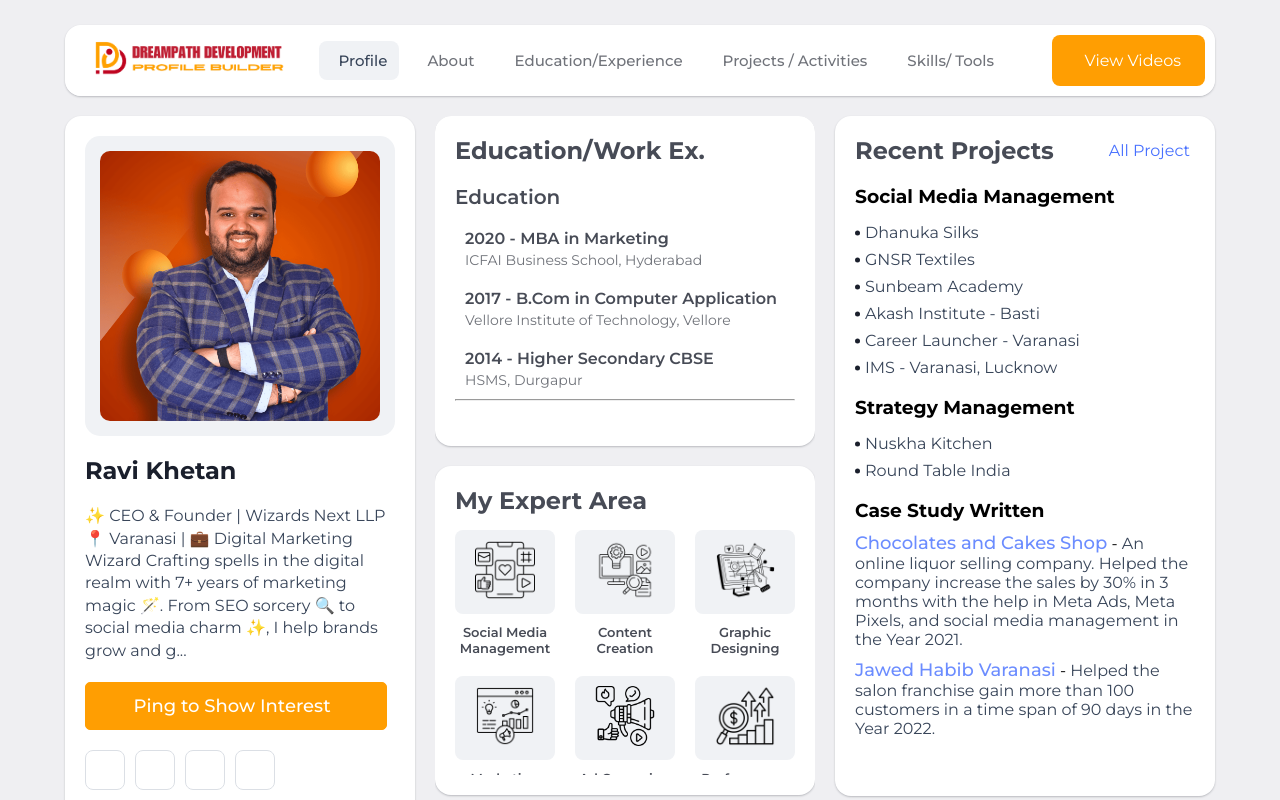
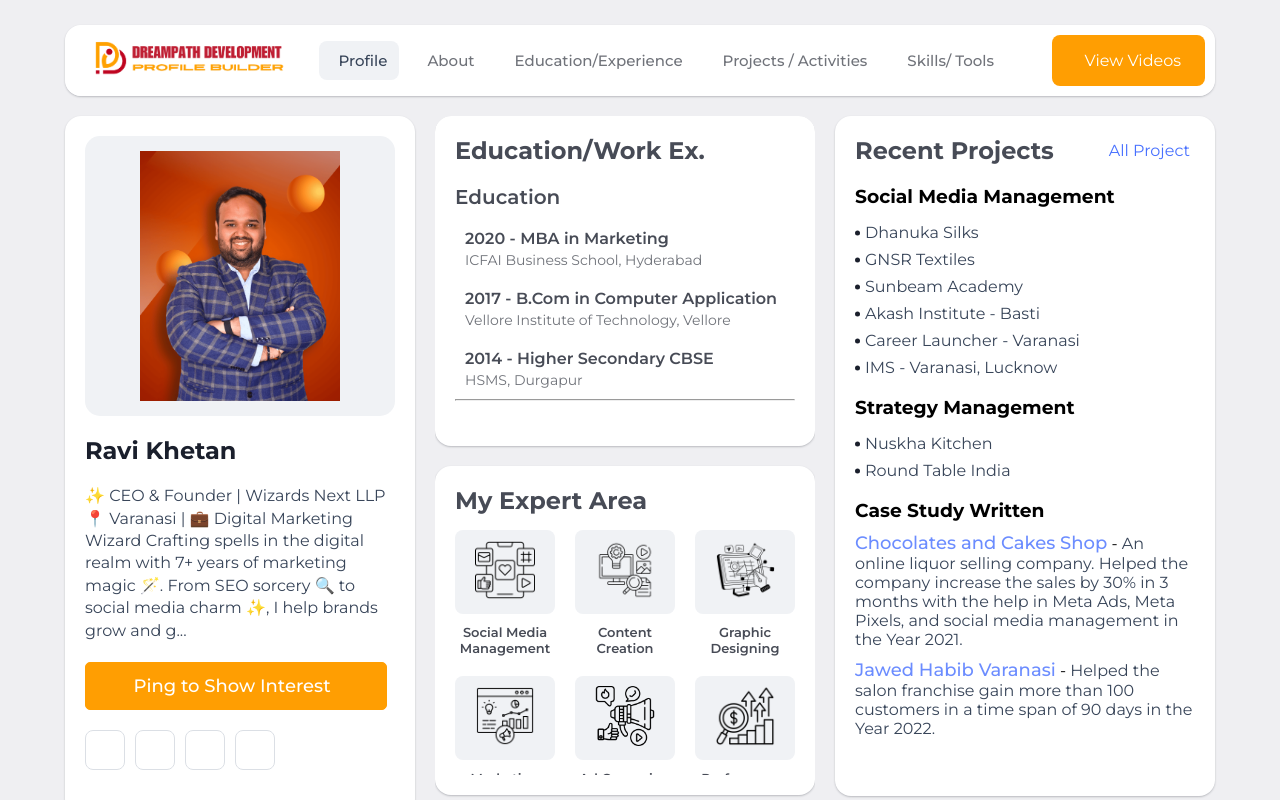
Before and after one commit to priyesshrai/dpd-03, a Next.js app: page / in a window 1280 px wide. Shown: the top 800 px of the page. Built offline with nearby package versions, Linux system fonts and the light colour scheme; a web font is replaced by a local one.

Commit message:
fix: adjust profile container height and image object-fit for better layout

```diff
--- a/src/app/globals.css
+++ b/src/app/globals.css
@@ -254,7 +254,7 @@ main {
     .profile-container {
       position: relative;
       width: 100%;
-      height: 300px;
+      height: 280px;
       background-color: var(--light-bg);
       display: flex;
       justify-content: center;
@@ -265,7 +265,7 @@ main {
         border-radius: 10px;
         width: 100%;
         height: 100%;
-        object-fit: cover;
+        object-fit: contain;
         object-position: center;
       }
     }
```
